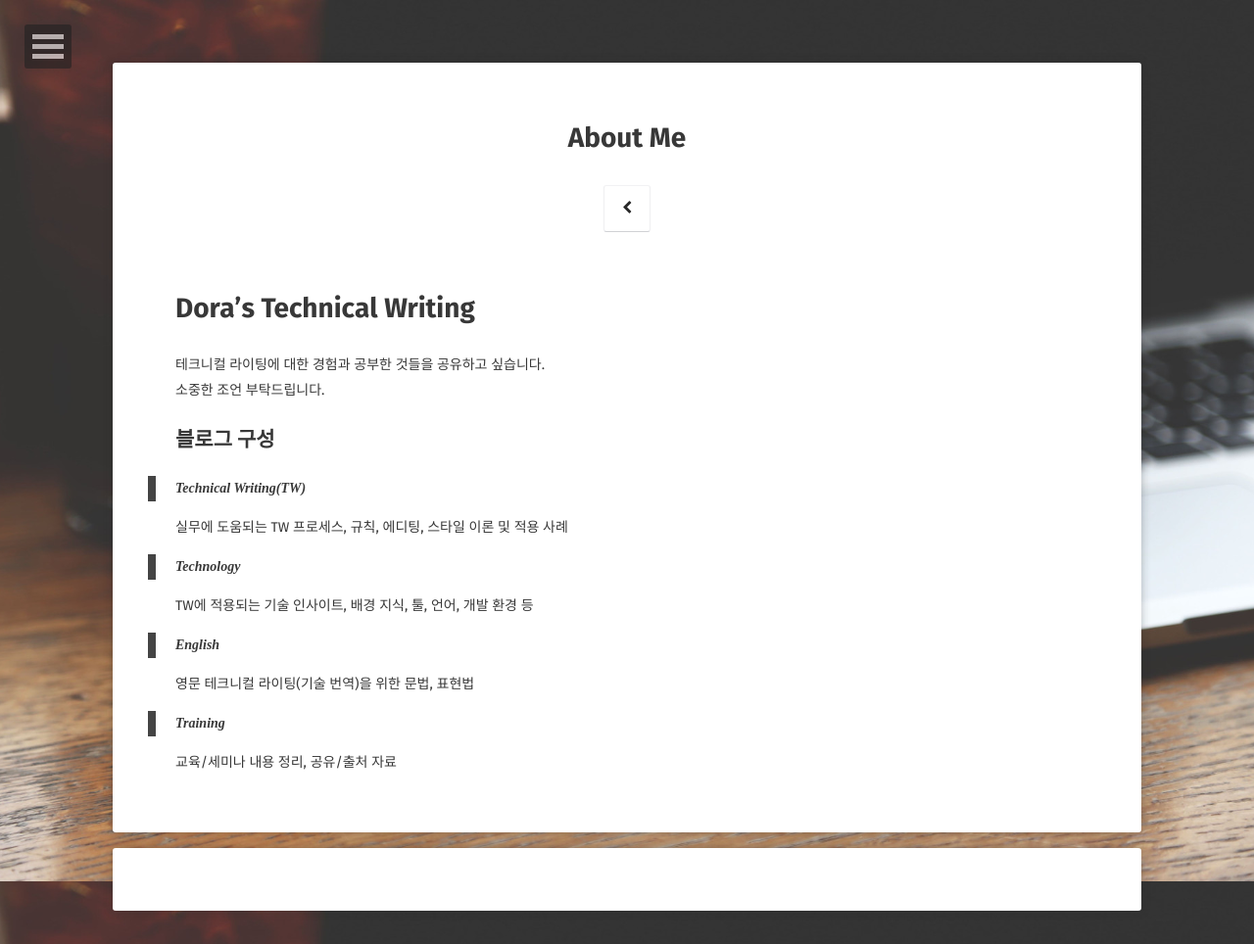
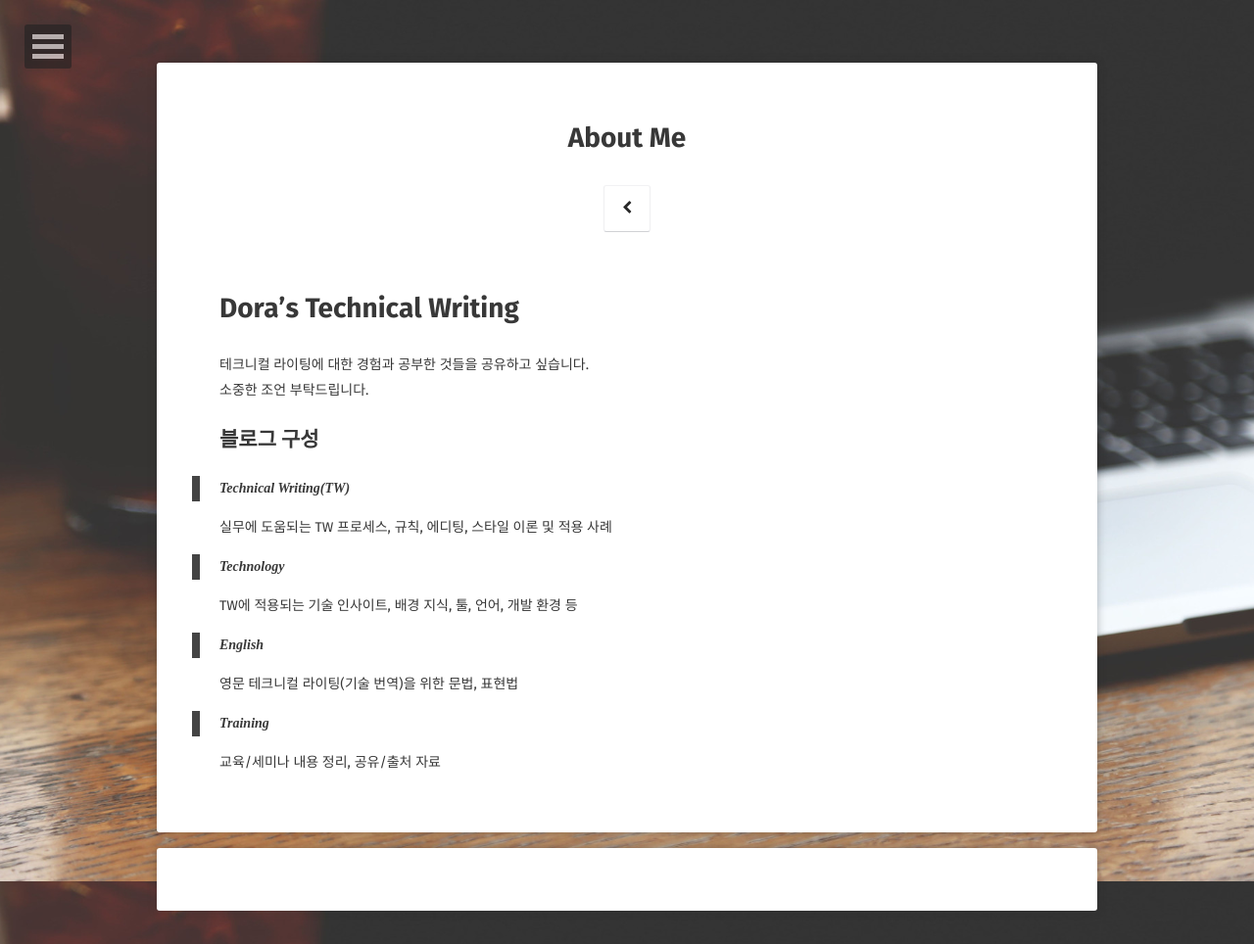
Before and after one commit to dora-author/dora-author.github.io, a Jekyll site: the page built from about/index.md, in a window 1280 px wide. Shown: the whole page at 98% size. Built offline with Jekyll 4.4.1, drawn with Linux system fonts in a browser that asks for light colours; some web fonts are replaced; comment, search, counter and statistics services are not loaded.

Commit message:
Modify css
Signed-off-by: EunJung Kim <zadora1004@naver.com>

```diff
--- a/_sass/site.scss
+++ b/_sass/site.scss
@@ -71,7 +71,7 @@ body {
 	align-items: center;
 }
 .container {
-	width: 100%; //eidt
+	width: 36rem; //eidt
 	max-width: 950px; //edit
 	//width: 100%; //add
 	//max-width: 100%;
@@ -106,7 +106,7 @@ body {
 	}
 }
 .wrapper {
-	width: 100%; //edit
+	width: 75%; //edit
 	max-width: 1050px; //edit
 	margin: 4rem auto;
 	background: $white;
@@ -116,13 +116,13 @@ body {
 	box-shadow: 0 0 10px 0 rgba($color_shark,0.3);
 	@include transition(.5s);
 	@media #{$small} {
-		width: 100%; //edit
+		width: 90%; //edit
 		padding: 2em 0;
 	    box-shadow: none;
 	}
 }
 #disqus_thread {
-	width: 100%; //edit
+	width: 75%; //edit
 	max-width: 1050px; //edit
 	margin: -3rem auto 4rem;
 	background: $white;
@@ -132,7 +132,7 @@ body {
 	box-shadow: 0 0 10px 0 rgba($color_shark,0.3);
 	@include transition(.5s);
 	@media #{$small} {
-		width: 100%; //edit
+		width: 90%; //edit
 		padding: 2em 0;
 	    box-shadow: none;
 	}
```
